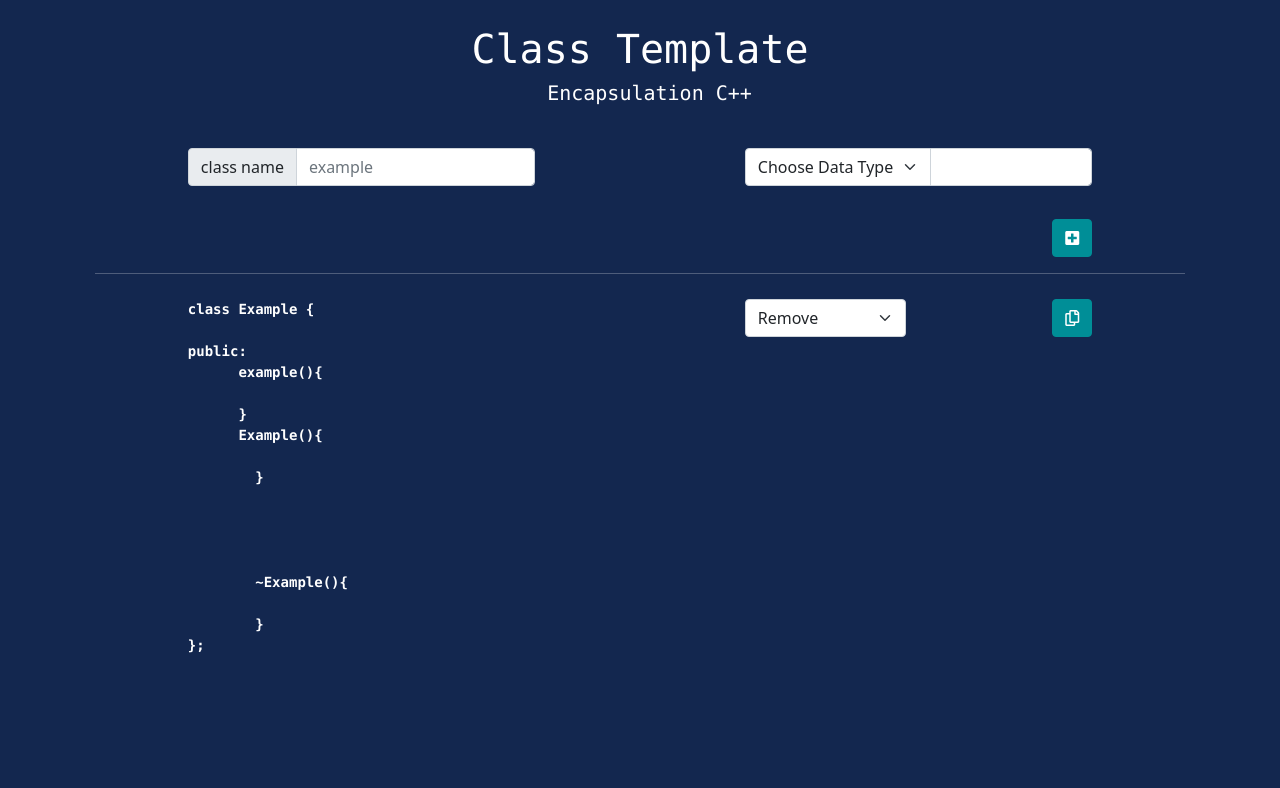
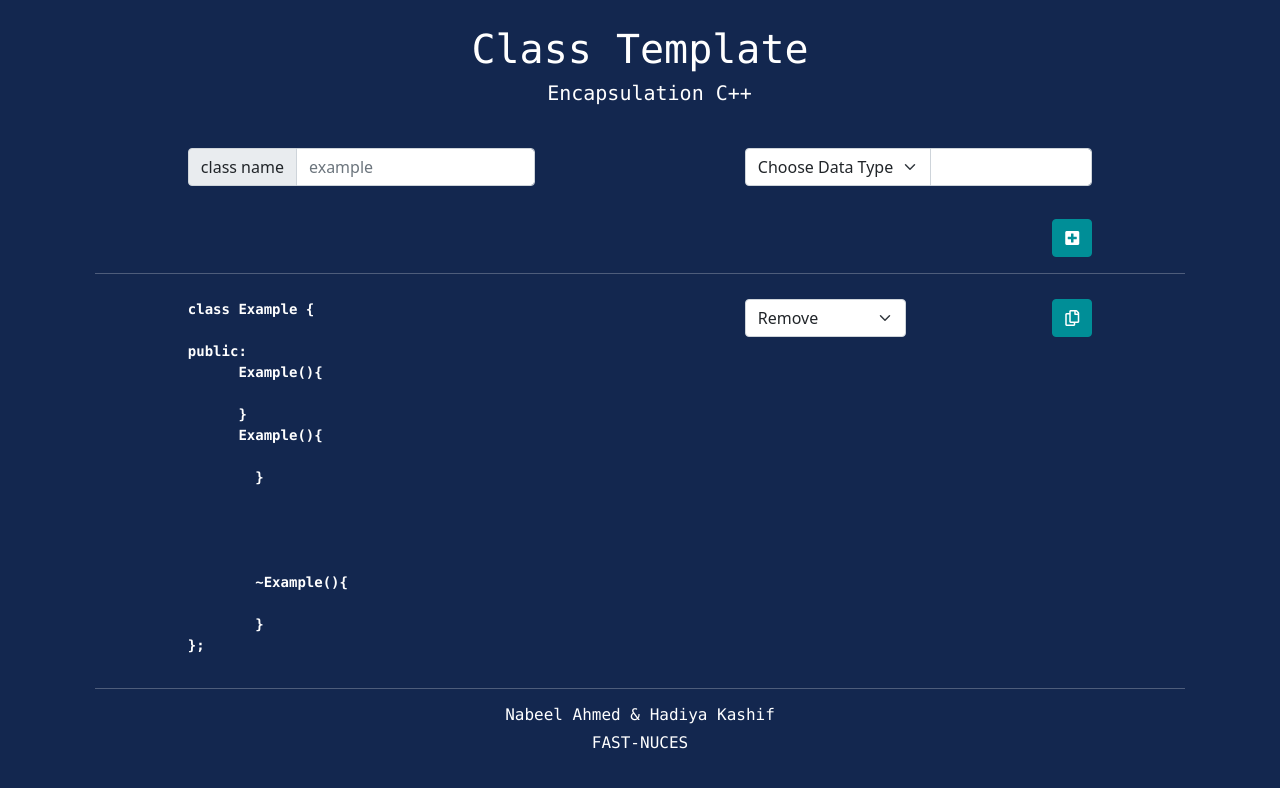
Before and after one commit to NabeelAhmed-090/Class_Template, a React (Create React App) app: page / in a window 1280 px wide. Shown: the top 788 px of the page. Built offline with nearby package versions, Linux system fonts and the light colour scheme.

Commit message:
Site Completed

```diff
--- a/src/App.js
+++ b/src/App.js
@@ -51,7 +51,6 @@ function App() {
             <h5>Encapsulation C++</h5>
           </Col>
         </Row>
-
         <Row style={inputDivStyle}>
           <Col md={4}>
             <InputGroup className="mb-3">
@@ -97,9 +96,25 @@ function App() {
           </Col>
           <Col md={2}><Button style={ButtonStyle} onClick={copy_text}><i className="far fa-copy"></i></Button></Col>
         </Row>
+        <hr />
+        <Row>
+          <Col style={aboutUsStyle} md={12}>
+            <pre>
+              <h6>Nabeel Ahmed & Hadiya Kashif</h6>
+              <h6>         FAST-NUCES</h6>
+            </pre>
+          </Col>
+        </Row>
       </Container>
     </div >
   );
+}
+
+const aboutUsStyle = {
+  justifyContent: "center",
+  display: "flex",
+  alignItems: "center",
+  marginBottom: "-3%"
 }
 
 const removeStyle = {
--- a/src/functions.js
+++ b/src/functions.js
@@ -59,7 +59,7 @@ const getter_creator = (type, data_member) => {
 const defaultConstructor = (data_members, className) => {
     var mainString = ''
     mainString +=
-        `${className}(){
+        `${capitalizeFirstLetter(className)}(){
         ${data_members.map((x) => {
             var type = x.split(" ")
             if (type[0] === 'int') {
```
